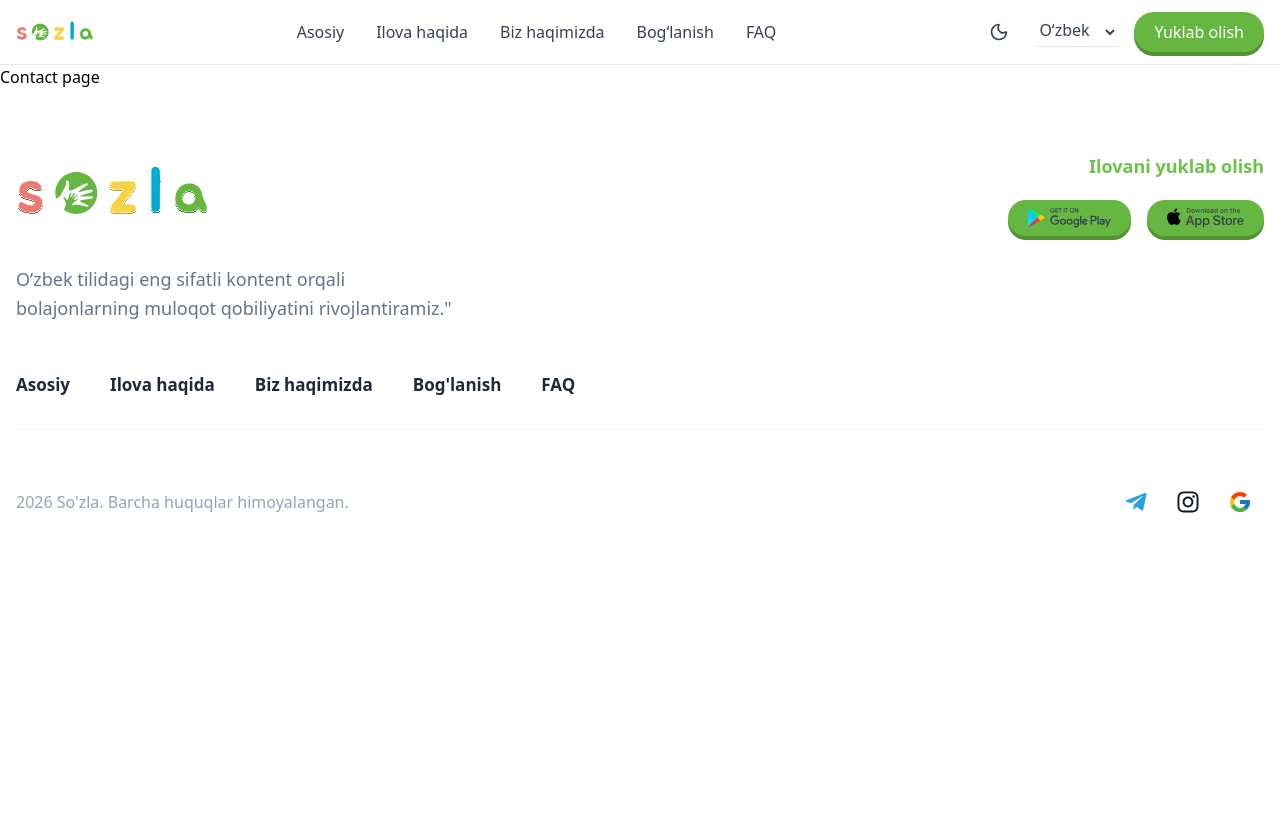
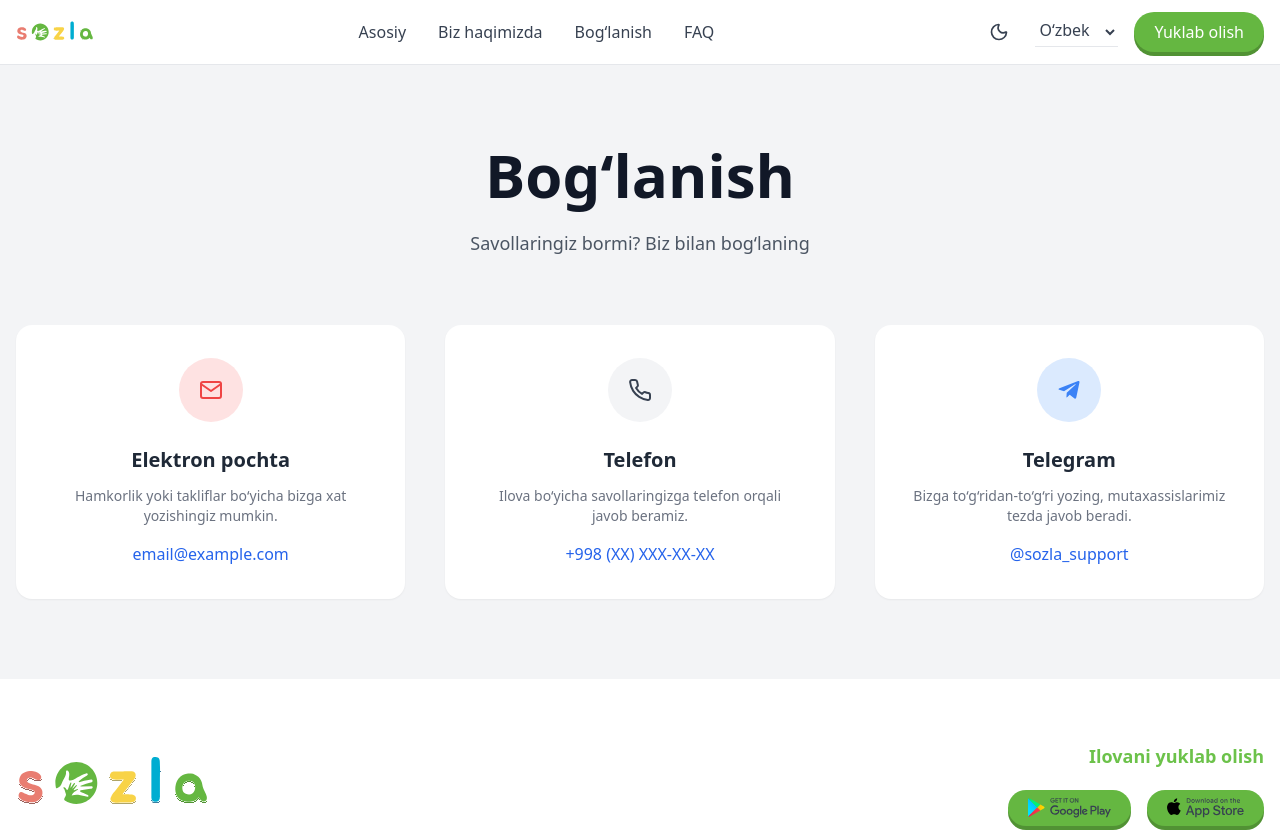
Before and after one commit to xamidullayev38/sozla-landing, a React (Vite) app: page /contact in a window 1280 px wide. Shown: the top 832 px of the page. Before the commit the page ends 800 px from the top, so only its background shows below. Built offline with nearby package versions, Linux system fonts and the light colour scheme.

Commit message:
added: faq and contact page

```diff
--- a/src/app/App.jsx
+++ b/src/app/App.jsx
@@ -4,6 +4,7 @@ import About from "@/pages/About";
 import { getTheme, setTheme } from "../features/theme-toggle/model/theme";
 import MainLayout from "./../widgets/layout/MainLayout";
 import Contact from './../pages/Contact';
+import Faq from "../pages/Faq";
 
 const theme = getTheme();
 setTheme(theme);
@@ -14,6 +15,7 @@ export default function App() {
         <Route path="/" element={<Home />} />
         <Route path="/about" element={<About />} />
         <Route path="/contact" element={<Contact />} />
+        <Route path="/faq" element={<Faq />} />
       </Route>
       <Route path="*" element={<h1>not found</h1>}/>
 
--- a/src/pages/Contact.jsx
+++ b/src/pages/Contact.jsx
@@ -1,9 +1,10 @@
 import React from 'react'
+import ContactSection from '../widgets/contact/ContactSection'
 
 export default function Contact() {
   return (
-    <div>
-      Contact page
-    </div>
+    <>
+      <ContactSection />
+    </>
   )
 }
--- /dev/null
+++ b/src/pages/Faq.jsx
@@ -0,0 +1,10 @@
+import React from 'react'
+import FAQSection from '../widgets/FaqSection'
+
+export default function Faq() {
+  return (
+    <>
+      <FAQSection />
+    </>
+  )
+}
--- /dev/null
+++ b/src/widgets/FaqSection.jsx
@@ -0,0 +1,86 @@
+import React from "react";
+import Button from "../shared/ui/Button";
+
+const faqItems = [
+  {
+    question: "Bolam mustaqil foydalana oladimi ?",
+    answer: "Ha, albatta. Ilova interfeysi 3-7 yoshli bolalar uchun maxsus loyihalashtirilgan. Undagi barcha amallar sodda va tushunarli bo'lib, bola kattalar yordamisiz ham mashqlarni bajara oladi.",
+  },
+  {
+    question: "Ilova muammolarni hal qila oladimi ?",
+    answer: "Ilova nutq o'stirishga yordam beruvchi mashqlar va tezaytishlarni o'z ichiga oladi. U professional logoped darslariga samarali qo'shimcha vosita bo'lib xizmat qiladi.",
+  },
+  {
+    question: '"So\'zla" internetsiz ham ishlaydimi ?',
+    answer: "Ha, ilovaning asosiy qismi o'yinlar topshiriqlar internetsiz ishlaydi ammo sun`iy intelekt va yangi darsliklarni yuklab olish uchun internet kerak boladi.",
+  },
+  {
+    question: "Qaysi yoshdan boshlab to'g'ri keladi ?",
+    answer: "Ilovamiz asosan nutqi shakllanayotgan 3 yoshdan 7 yoshgacha bo'lgan bolalar uchun mo'ljallangan. Maktabga tayyorgarlik ko'rayotgan bolajonlar uchun ham juda foydali.",
+  },
+  {
+    question: "Ilova ichida reklamalar bormi ?",
+    answer: "Yo'q, biz bolalarning xavfsizligi va e'tiborini chalg'itmaslikni birinchi o'ringa qo'yamiz. Ilovada hech qanday uchinchi tomon reklamalari yoki bolalar uchun zararli havolalar mavjud emas.",
+  },
+  {
+    question: "Topshiriqlarni ilova qanday tekshiradi ?",
+    answer: "Bizning tizimimiz bolaning talaffuzini eshitish va tahlil qilish texnologiyasiga ega. Bola so'zni noto'g'ri aytsa, ilova qaytadan takrorlashga undaydi.",
+  },
+];
+
+const FaqCard = ({ question, answer }) => (
+  <div className="group relative p-8 rounded-3xl transition-all duration-500 hover:-translate-y-2">
+    {/* 1. Orqa fondagi effekt (faqat hoverda ko'rinadi) */}
+    <div className="absolute inset-0 bg-green-50/50 dark:bg-green-900/10 rounded-3xl opacity-0 group-hover:opacity-100 scale-95 group-hover:scale-100 transition-all duration-500 -z-10" />
+
+    {/* 2. Savol qismi */}
+    <h3 className="text-[19px] font-bold text-[#2D3142] dark:text-white mb-4 leading-tight transition-colors duration-300 group-hover:text-green-700 dark:group-hover:text-green-400">
+      {question}
+    </h3>
+
+    {/* 3. Javob qismi */}
+    <p className="text-[15px] text-gray-500 dark:text-gray-400 leading-relaxed font-light">
+      {answer}
+    </p>
+
+    {/* 4. Pastki dekorativ chiziq (ixtiyoriy) */}
+    <div className="w-0 group-hover:w-12 h-1 bg-green-500 mt-6 transition-all duration-500 rounded-full" />
+  </div>
+);
+
+export default function FAQSection() {
+  return (
+    <section className="py-24 bg-white dark:bg-slate-900 transition-colors">
+      <div className="container mx-auto px-4 max-w-6xl">
+
+        <div className="text-center mb-20">
+          <h2 className="text-4xl md:text-5xl font-bold text-[#2D3142] dark:text-white mb-4">
+            FAQ
+          </h2>
+          <p className="max-w-2xl mx-auto text-gray-500 text-lg dark:text-gray-400">
+            Sizni qiziqtirgan va ko'p beriladigan savollar va ularning javoblari.
+          </p>
+        </div>
+
+        <div className="grid grid-cols-1 md:grid-cols-2 lg:grid-cols-3 gap-8">
+          {faqItems.map((item, index) => (
+            <FaqCard key={index} {...item} />
+          ))}
+        </div>
+
+        <div className="mt-28 text-center">
+          <h3 className="text-3xl font-bold text-[#2D3142] dark:text-white mb-4">
+            Yangi savollar uchun
+          </h3>
+          <p className="text-gray-500 dark:text-gray-400 mb-10 text-lg">
+            Savolingiz bo'lsa quyidagi aloqa vositalari orqali bizga bog'laning
+          </p>
+
+          <Button >
+            Bog‘lanish
+          </Button>
+        </div>
+      </div>
+    </section>
+  );
+}
--- a/src/widgets/Footer.jsx
+++ b/src/widgets/Footer.jsx
@@ -7,15 +7,9 @@ import googlePlay from "@assets/img/hero/play.svg";
 import appStore from "@assets/img/hero/appstore.svg";
 import logo from "@assets/img/sozla.svg";
 import Button from "./../shared/ui/Button";
+import { Link } from "react-router-dom";
 
 const Footer = () => {
-  const navLinks = [
-    { name: "Asosiy", href: "#" },
-    { name: "Ilova haqida", href: "#" },
-    { name: "Biz haqimizda", href: "#" },
-    { name: "Bog'lanish", href: "#" },
-    { name: "FAQ", href: "#" },
-  ];
 
   return (
     <footer className="bg-white dark:bg-[#0F172A] pt-16 pb-10">
@@ -37,14 +31,14 @@ const Footer = () => {
             </h4>
             <div className="flex gap-4">
               {/* Rasmdagidek och yashil backgroundli tugmalar */}
-              <Button >
+              <Button>
                 <img
                   src={googlePlay}
                   alt="Google Play"
                   className="h-5 w-auto object-contain"
                 />
               </Button>
-              <Button >
+              <Button>
                 <img
                   src={appStore}
                   alt="App Store"
@@ -58,15 +52,30 @@ const Footer = () => {
         {/* O'RTA QISM: Navigatsiya Linklari */}
         <div className="mb-12">
           <nav className="flex flex-wrap gap-x-10 gap-y-4 border-b border-gray-50 pb-8">
-            {navLinks.map((link) => (
-              <a
-                key={link.name}
-                href={link.href}
-                className="text-[#1E293B] dark:text-gray-200 text-[17px] font-bold hover:text-primary transition-colors"
-              >
-                {link.name}
-              </a>
-            ))}
+            <Link
+              to="/"
+              className="text-[#1E293B] dark:text-gray-200 text-[17px] font-bold hover:text-primary transition-colors"
+            >
+              Asosiy
+            </Link>
+            <Link
+              to="/about"
+              className="text-[#1E293B] dark:text-gray-200 text-[17px] font-bold hover:text-primary transition-colors"
+            >
+              Biz haqimizda
+            </Link>
+            <Link
+              to="/contact"
+              className="text-[#1E293B] dark:text-gray-200 text-[17px] font-bold hover:text-primary transition-colors"
+            >
+              Bog'lanish
+            </Link>
+            <Link
+              to="/faq"
+              className="text-[#1E293B] dark:text-gray-200 text-[17px] font-bold hover:text-primary transition-colors"
+            >
+              FAQ
+            </Link>
           </nav>
         </div>
 
--- a/src/widgets/Navbar.jsx
+++ b/src/widgets/Navbar.jsx
@@ -26,7 +26,6 @@ export default function Navbar() {
           {/* Desktop */}
           <nav className="hidden md:flex items-center gap-8 font-medium text-gray-700 dark:text-gray-300">
             <Link to="/" className="hover:text-primary transition">Asosiy</Link>
-            <a href="#feature" className="hover:text-primary transition">Ilova haqida</a>
             <Link to="/about" className="hover:text-primary transition">Biz haqimizda</Link>
             <Link to="/contact" className="hover:text-primary transition">Bog‘lanish</Link>
             <Link to="/faq" className="hover:text-primary transition">FAQ</Link>
--- /dev/null
+++ b/src/widgets/contact/ContactSection.jsx
@@ -0,0 +1,70 @@
+import { FiMail, FiPhone } from "react-icons/fi";
+import { FaTelegramPlane } from "react-icons/fa";
+import Title from "../../shared/ui/Title";
+import SubText from "../../shared/ui/SubText";
+
+export default function ContactSection() {
+  return (
+    <section className="py-20 bg-gray-100 dark:bg-slate-900 transition-colors">
+      <div className="container mx-auto px-4">
+
+        {/* TITLE */}
+        <div className="text-center mb-16">
+          <Title className={"mb-5"}>
+            Bog‘lanish
+          </Title>
+          <SubText className="text-gray-500 dark:text-gray-400 mt-2">
+            Savollaringiz bormi? Biz bilan bog‘laning
+          </SubText>
+        </div>
+
+        {/* CARDS */}
+        <div className="grid grid-cols-1 md:grid-cols-3 gap-10">
+
+          {/* EMAIL CARD */}
+          <div className="group flex flex-col items-center p-8 rounded-2xl bg-white dark:bg-slate-800 shadow-sm hover:shadow-xl hover:-translate-y-2 transition-all duration-300 border border-transparent hover:border-red-200 dark:hover:border-red-900">
+            <div className="w-16 h-16 flex items-center justify-center rounded-full bg-red-100 dark:bg-red-900/30 mb-6 group-hover:rotate-12 transition-transform duration-300">
+              <FiMail className="text-red-500 text-2xl" />
+            </div>
+            <h3 className="text-xl font-semibold text-gray-800 dark:text-white">Elektron pochta</h3>
+            <p className="text-gray-500 dark:text-gray-400 text-sm mt-3 text-center max-w-xs">
+              Hamkorlik yoki takliflar bo‘yicha bizga xat yozishingiz mumkin.
+            </p>
+            <a href="mailto:email@example.com" className="text-blue-600 dark:text-blue-400 mt-4 font-medium hover:underline">
+              email@example.com
+            </a>
+          </div>
+
+          {/* PHONE CARD */}
+          <div className="group flex flex-col items-center p-8 rounded-2xl bg-white dark:bg-slate-800 shadow-sm hover:shadow-xl hover:-translate-y-2 transition-all duration-300 border border-transparent hover:border-gray-300 dark:hover:border-gray-600">
+            <div className="w-16 h-16 flex items-center justify-center rounded-full bg-gray-100 dark:bg-gray-700 mb-6 group-hover:scale-110 transition-transform duration-300">
+              <FiPhone className="text-gray-700 dark:text-gray-200 text-2xl" />
+            </div>
+            <h3 className="text-xl font-semibold text-gray-800 dark:text-white">Telefon</h3>
+            <p className="text-gray-500 dark:text-gray-400 text-sm mt-3 text-center max-w-xs">
+              Ilova bo‘yicha savollaringizga telefon orqali javob beramiz.
+            </p>
+            <a href="tel:+998000000000" className="text-blue-600 dark:text-blue-400 mt-4 font-medium hover:underline">
+              +998 (XX) XXX-XX-XX
+            </a>
+          </div>
+
+          {/* TELEGRAM CARD */}
+          <div className="group flex flex-col items-center p-8 rounded-2xl bg-white dark:bg-slate-800 shadow-sm hover:shadow-xl hover:-translate-y-2 transition-all duration-300 border border-transparent hover:border-blue-200 dark:hover:border-blue-900">
+            <div className="w-16 h-16 flex items-center justify-center rounded-full bg-blue-100 dark:bg-blue-900/30 mb-6 group-hover:-translate-y-1 group-hover:translate-x-1 transition-transform duration-300">
+              <FaTelegramPlane className="text-blue-500 text-2xl" />
+            </div>
+            <h3 className="text-xl font-semibold text-gray-800 dark:text-white">Telegram</h3>
+            <p className="text-gray-500 dark:text-gray-400 text-sm mt-3 text-center max-w-xs">
+              Bizga to‘g‘ridan-to‘g‘ri yozing, mutaxassislarimiz tezda javob beradi.
+            </p>
+            <a href="https://t.me/sozla_support" target="_blank" className="text-blue-600 dark:text-blue-400 mt-4 font-medium hover:underline">
+              @sozla_support
+            </a>
+          </div>
+
+        </div>
+      </div>
+    </section>
+  );
+}
```
Also changed, not shown: src/pages/Home.jsx (line endings or trailing spaces).
